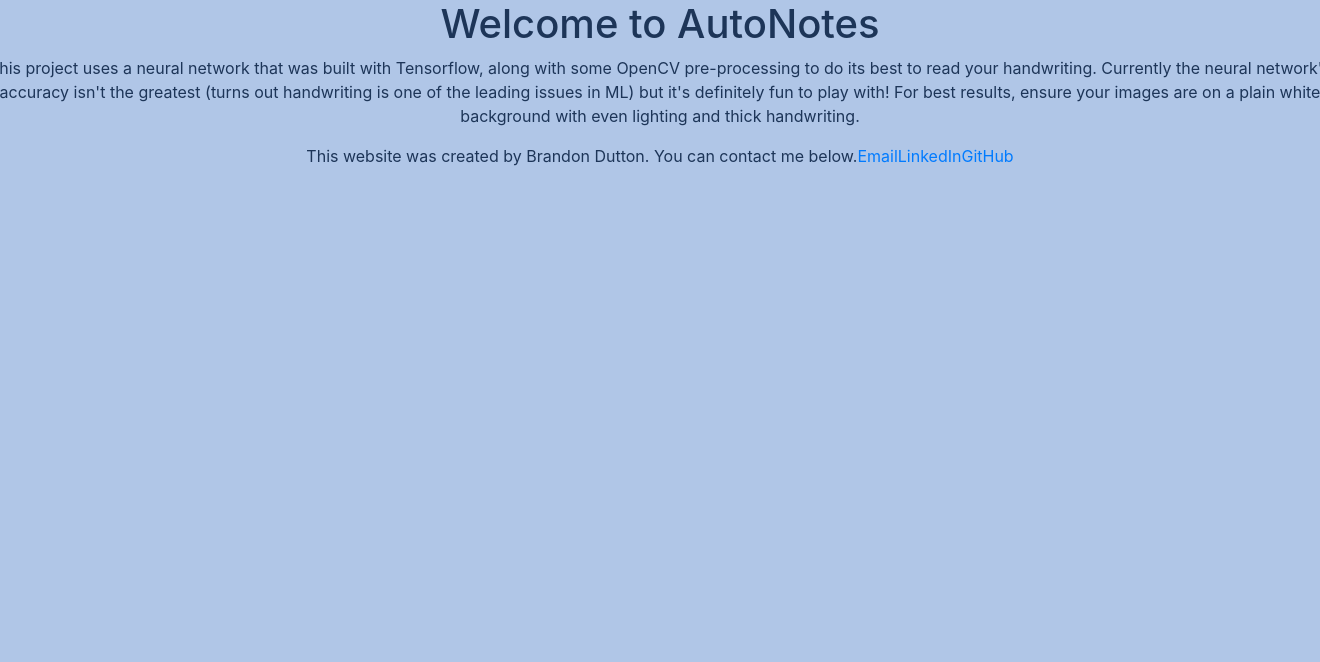
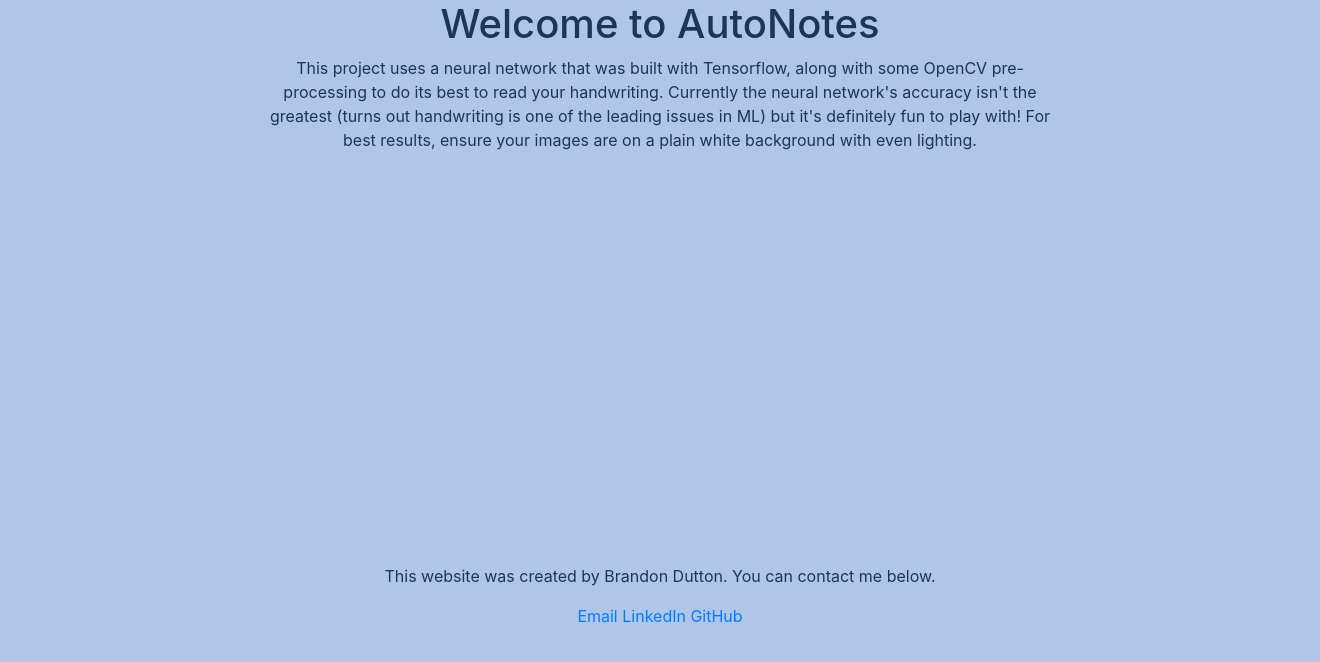
Before and after one commit to bdutton12/AutoNotes, a Django app: page / in a window 1320 px wide; the page is wider, and only the part inside the window is pictured. Shown: the part 86-748 px from the top of that part. Run offline with Django 4.2, Linux system fonts and the light colour scheme.

Commit message:
Finalizing style

```diff
--- a/templates/index.html
+++ b/templates/index.html
@@ -53,17 +53,21 @@
       <img src="{{ MEDIA_URL }}{{ post.1 }}" width="200" height="200" >
     {% endfor %}
   {% else %}
-    <div style="text-align:center" class="row justify-content-center">
+    <div style="text-align:center; padding-left: 20%; padding-right: 20%;">
       <h1 style="color: #1D3558;">Welcome to AutoNotes</h1>
       <p style="color: #1D3558;">This project uses a neural network that was built with Tensorflow, along with some OpenCV pre-processing to do its
         best to read your handwriting. Currently the neural network's accuracy isn't the greatest (turns out handwriting is
         one of the leading issues in ML) but it's definitely fun to play with! For best results, ensure your images are on a plain white
-        background with even lighting and thick handwriting.
+        background with even lighting.
       </p>
-      <p style="color: #1D3558;">This website was created by Brandon Dutton. You can contact me below.</p>
-      <a href="bdutton12@outlook.com">Email</a>
-      <a href="https://www.linkedin.com/in/brandon-dutton-498773221/">LinkedIn</a>
-      <a href="https://github.com/bdutton12">GitHub</a>
+      <div style="text-align: center; padding-top: 50%;">
+        <p style="color: #1D3558;">This website was created by Brandon Dutton. You can contact me below.</p>
+        <p>
+          <a href="bdutton12@outlook.com">Email</a>
+          <a href="https://www.linkedin.com/in/brandon-dutton-498773221/">LinkedIn</a>
+          <a href="https://github.com/bdutton12/AutoNotes">GitHub</a>
+        </p>
+      </div>
     </div>
   {% endif %}
 
```
